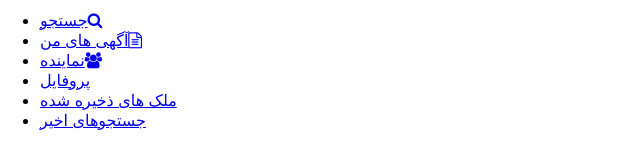
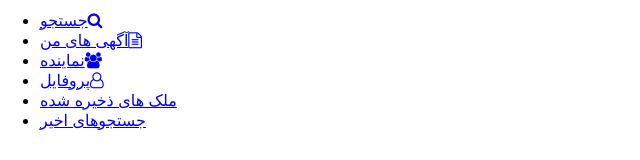
Before and after one commit to miladsoltani/menu_project, a React (Create React App) app: page / in a window 1280 px wide. Shown: the part 249-409 px from the top of the page, without its empty margins (0-640 px from the left). Built offline with nearby package versions, Linux system fonts and the light colour scheme.

Commit message:
import profile icon to project

```diff
--- a/src/Components/Sidebar.jsx
+++ b/src/Components/Sidebar.jsx
@@ -18,7 +18,7 @@ const Sidebar = () => {
                     <li><Link to="/search">جستجو<span className='fa fa-search'></span></Link></li>
                     <li><Link to="/my-adv">آگهی های من<span className='fa fa-file-text-o'></span></Link></li>
                     <li><Link to="/agents">نماینده<span className='fa fa-users'></span></Link></li>
-                    <li><Link to="/profile">پروفایل</Link></li>
+                    <li><Link to="/profile">پروفایل<span className='fa fa-user-o'></span></Link></li>
                     <li><Link to="/saved">ملک های ذخیره شده</Link></li>
                     <li><Link to="/recent-search">جستجوهای اخیر</Link></li>
                 </ul>
```
